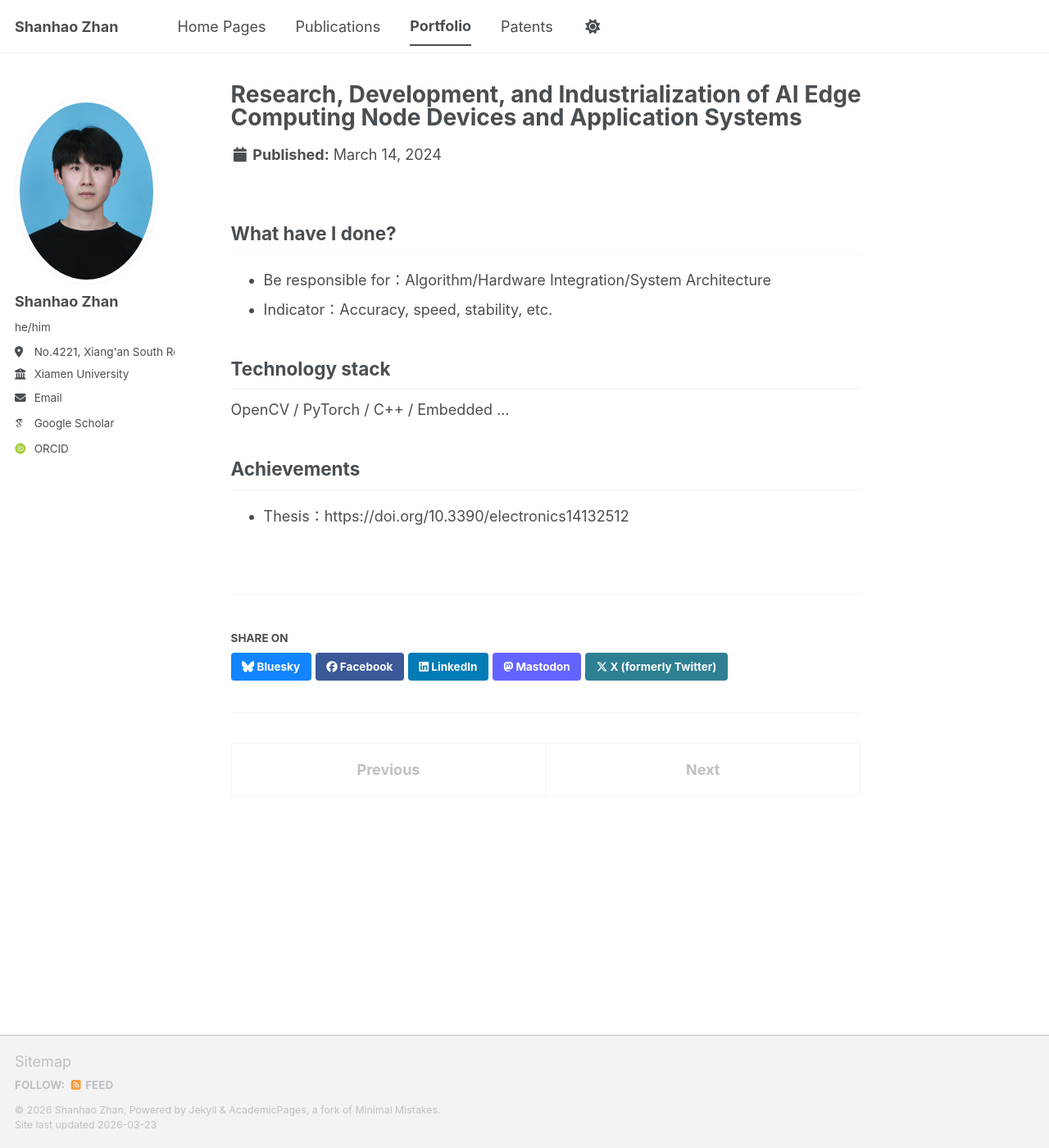
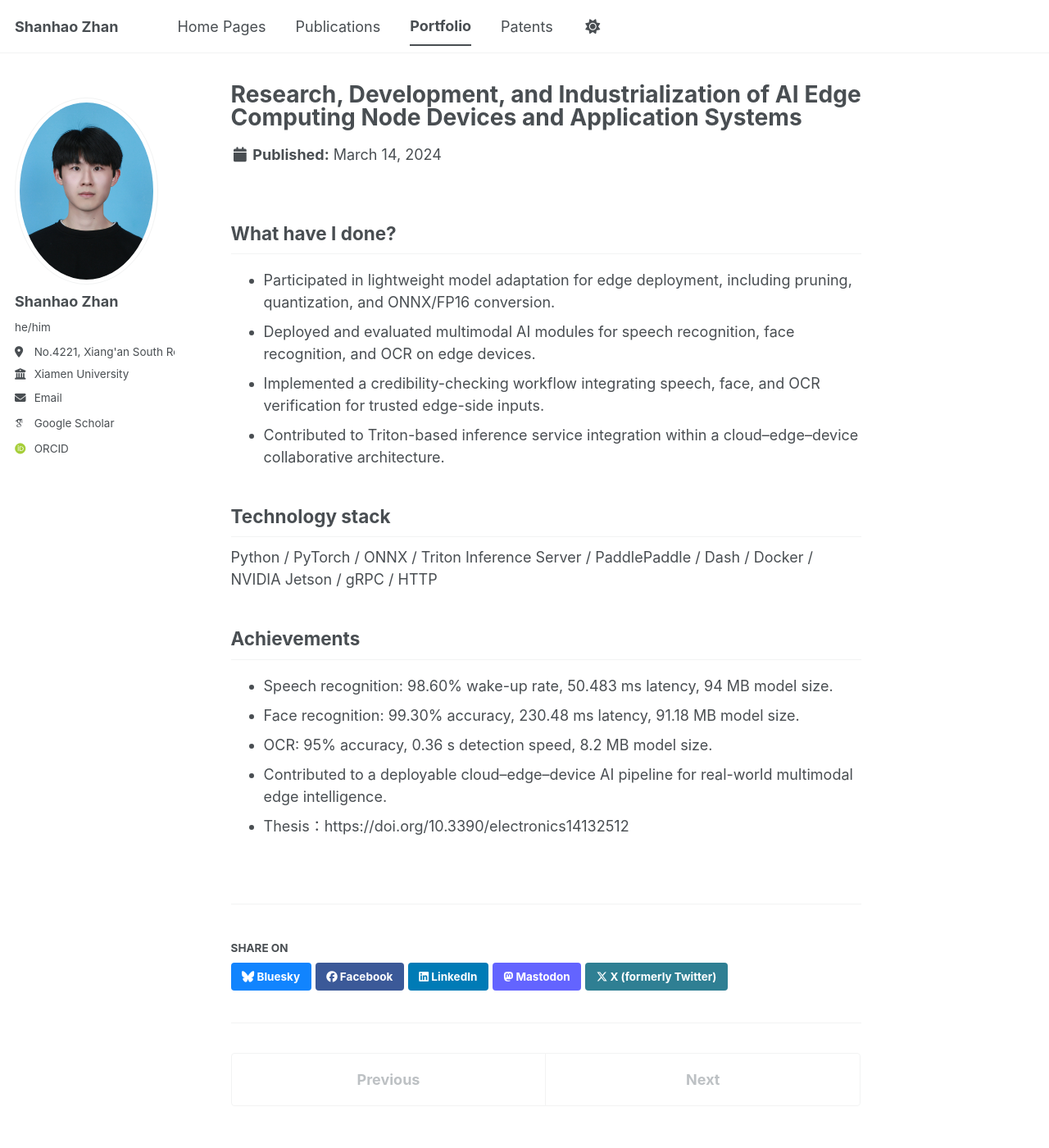
Before and after one commit to dreamfly86/dreamfly86.github.io, a Jekyll site: the page built from _portfolio/portfolio-1.md, in a window 1280 px wide and 1400 px high. Shown: the whole window at 82% size. Built offline with Jekyll 4.4.1, drawn with Linux system fonts in a browser that asks for light colours; some web fonts are replaced; a script bundle is joined from its source files by our own code; library files that are not in the unit come from our copies.

Commit message:
Update portfolio-1.md

```diff
--- a/_portfolio/portfolio-1.md
+++ b/_portfolio/portfolio-1.md
@@ -1,16 +1,22 @@
 ---
 title: "Research, Development, and Industrialization of AI Edge Computing Node Devices and Application Systems "
-excerpt: "Lightweight AI Edge Computing based on Automatic Machine Learning"
+excerpt: "Focused on model lightweighting, multimodal edge deployment, and reliability verification in a cloud–edge–device collaborative AI edge computing system"
 collection: portfolio
 date: 2024-03-14
 ---
 
 ## What have I done?
-- Be responsible for：Algorithm/Hardware Integration/System Architecture
-- Indicator：Accuracy, speed, stability, etc.
+- Participated in lightweight model adaptation for edge deployment, including pruning, quantization, and ONNX/FP16 conversion.
+- Deployed and evaluated multimodal AI modules for speech recognition, face recognition, and OCR on edge devices.
+- Implemented a credibility-checking workflow integrating speech, face, and OCR verification for trusted edge-side inputs.
+- Contributed to Triton-based inference service integration within a cloud–edge–device collaborative architecture.
 
 ## Technology stack
-OpenCV / PyTorch / C++ / Embedded …
+Python / PyTorch / ONNX / Triton Inference Server / PaddlePaddle / Dash / Docker / NVIDIA Jetson / gRPC / HTTP
 
 ## Achievements
+- Speech recognition: 98.60% wake-up rate, 50.483 ms latency, 94 MB model size.
+- Face recognition: 99.30% accuracy, 230.48 ms latency, 91.18 MB model size.
+- OCR: 95% accuracy, 0.36 s detection speed, 8.2 MB model size.
+- Contributed to a deployable cloud–edge–device AI pipeline for real-world multimodal edge intelligence.
 - Thesis：https://doi.org/10.3390/electronics14132512
```
